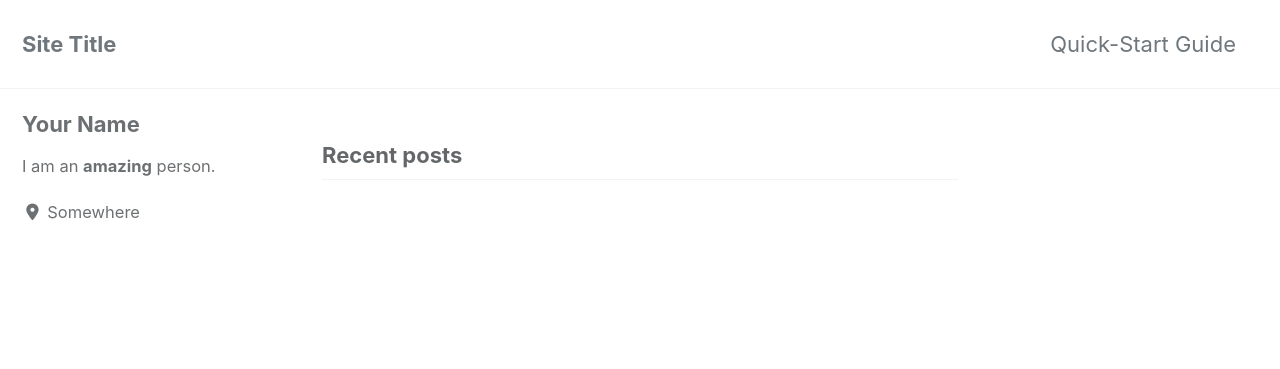
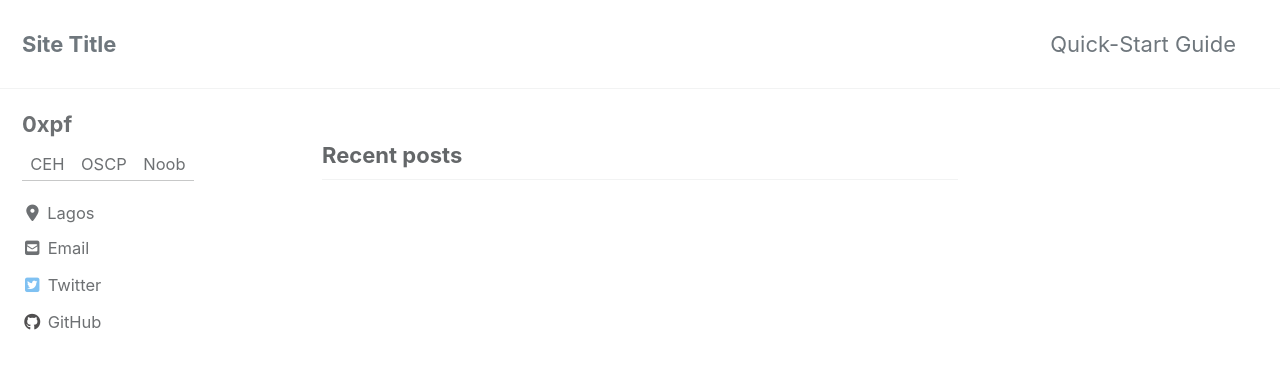
Before and after one commit to 0xpf/0xpf.github.io, a Jekyll site: the page built from index.html, in a window 1280 px wide and 900 px high. Shown: the top 369 px of the window. Built offline with Jekyll 4.4.1, drawn with Linux system fonts in a browser that asks for light colours; cached includes are drawn as plain includes; nearby versions of some CDN libraries; the list of posts is cut into pages by our own code.

Commit message:
Update _config.yml

```diff
--- a/_config.yml
+++ b/_config.yml
@@ -20,10 +20,10 @@ title                    : "Site Title"
 title_separator          : "-"
 subtitle                 : # site tagline that appears below site title in masthead
 name                     : "Your Name"
-description              : "An amazing website."
-url                      : # the base hostname & protocol for your site e.g. "https://mmistakes.github.io"
+description              : "Information Security and Binary Exploitation"
+url                      : https://0xpf.github.io/
 baseurl                  : # the subpath of your site, e.g. "/blog"
-repository               : # GitHub username/repo-name e.g. "mmistakes/minimal-mistakes"
+repository               : "0xpf/0xpf.github.io"
 teaser                   : # path of fallback teaser image, e.g. "/assets/images/500x300.png"
 logo                     : # path of logo image to display in the masthead, e.g. "/assets/images/88x88.png"
 masthead_title           : # overrides the website title displayed in the masthead, use " " for no title
@@ -93,27 +93,27 @@ analytics:
 
 # Site Author
 author:
-  name             : "Your Name"
+  name             : "0xpf"
   avatar           : # path of avatar image, e.g. "/assets/images/bio-photo.jpg"
-  bio              : "I am an **amazing** person."
-  location         : "Somewhere"
+  bio              : "CEH | OSCP | Noob"
+  location         : "Lagos"
   email            :
   links:
     - label: "Email"
       icon: "fas fa-fw fa-envelope-square"
-      # url: "mailto:your.name@email.com"
+      url: "mailto:0xpf.pwn@gmail.com"
     - label: "Website"
       icon: "fas fa-fw fa-link"
       # url: "https://your-website.com"
     - label: "Twitter"
       icon: "fab fa-fw fa-twitter-square"
-      # url: "https://twitter.com/"
+      url: "https://twitter.com/0xpf_"
     - label: "Facebook"
       icon: "fab fa-fw fa-facebook-square"
       # url: "https://facebook.com/"
     - label: "GitHub"
       icon: "fab fa-fw fa-github"
-      # url: "https://github.com/"
+      url: "https://github.com/0xpf"
     - label: "Instagram"
       icon: "fab fa-fw fa-instagram"
       # url: "https://instagram.com/"
```
